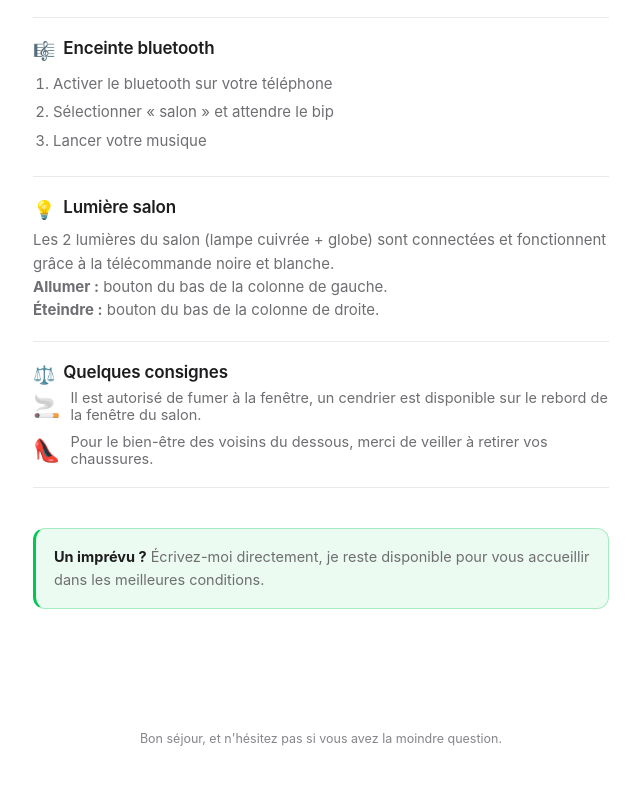
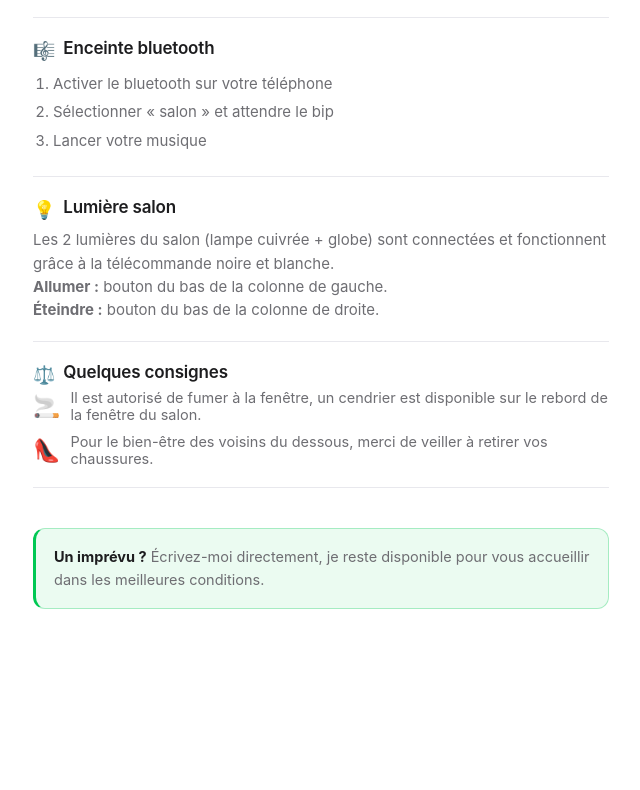
Before and after one commit to Tolessuor/31ruedesrosiers, a plain HTML site: page index.html in a window 1280 px wide. Shown: the part 2258-3048 px from the top of the page, without its empty margins (319-959 px from the left). After the commit the page ends 2957 px from the top, so only its background shows below. Drawn offline with Linux system fonts and the light colour scheme.

Commit message:
Add files via upload

```diff
--- a/index.html
+++ b/index.html
@@ -1109,11 +1109,6 @@
 
 </main>
 
-<footer>
-  <span class="lang-fr">Bon séjour, et n'hésitez pas si vous avez la moindre question.</span>
-  <span class="lang-en">Enjoy your stay, and don't hesitate to reach out with any questions.</span>
-</footer>
-
 <script>
   const buttons = document.querySelectorAll('.nav-btn');
   const sections = document.querySelectorAll('main > section');
```
